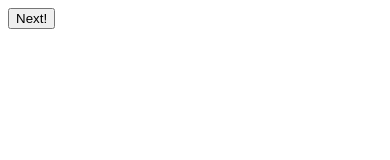
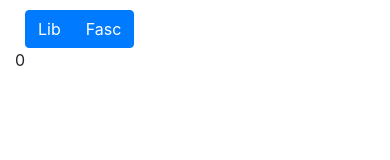
Before and after one commit to jasonsway/jasonsway.github.io, a plain HTML site: page index.html in a window 390 px wide. Drawn offline with nearby package versions, Linux system fonts and the light colour scheme.

Commit message:
updates + sound

```diff
--- a/css/style.css
+++ b/css/style.css
@@ -0,0 +1,8 @@
+#btn-group {
+  margin-top: 10px;
+  margin-left: 10px;
+}
+
+#myList {
+  padding-top: 10px;
+}
--- a/index.html
+++ b/index.html
@@ -1,15 +1,37 @@
 <!DOCTYPE html>
 <html>
-  <head>
-    <meta charset="UTF-8">
-    <title>title</title>
-  </head>
-  <body>
-  <div id="output"></div>
+<head>
+  <meta charset="utf-8">
+  <meta http-equiv="X-UA-Compatible" content="IE=edge">
+  <meta name="viewport" content="width=device-width, initial-scale=1">
+  <title>Lib Fasc</title>
+  <link rel="stylesheet" href="css/style.css">
 
-  <div>
-    <button type="button" id="next_button" onclick="hitMe()">Next!</span>
-</div>
+  <link rel="stylesheet" href="https://stackpath.bootstrapcdn.com/bootstrap/4.3.1/css/bootstrap.min.css" integrity="sha384-ggOyR0iXCbMQv3Xipma34MD+dH/1fQ784/j6cY/iJTQUOhcWr7x9JvoRxT2MZw1T" crossorigin="anonymous">
+
+</head>
+<body>
+
+  <div class="container">
+    <div class="row">
+      <div class="col-sm">
+        <div class="btn-group" role="group" aria-label="Basic example" id="btn-group">
+        <button type="button" class="btn btn-primary" onclick="hitLib()" id="lib-button">Lib</button>
+        <button type="button" class="btn btn-primary" onclick="hitFasc()" id="fasc-button">Fasc</button>
+        </div>
+
+        <p id="counter">0</p>
+      </div>
+      <div class="col-sm">
+          <ul id="myList">
+          </ul>
+      </div>
+    </div>
+  </div>
+
+
   <script src="js/script.js"></script>
-  </body>
+  <script src="https://ajax.googleapis.com/ajax/libs/jquery/1.11.1/jquery.min.js"></script>
+  <script src="https://maxcdn.bootstrapcdn.com/bootstrap/3.2.0/js/bootstrap.min.js"></script>
+</body>
 </html>
--- a/js/script.js
+++ b/js/script.js
@@ -1,6 +1,19 @@
+
+// stores the deck
 var deck = ["Liberal", "Liberal", "Liberal", "Liberal", "Liberal", "Liberal", "Fascist", "Fascist", "Fascist", "Fascist", "Fascist", "Fascist", "Fascist", "Fascist", "Fascist", "Fascist", "Fascist"]
-var i = 0;
 
+// play music
+function playAudio(url) {
+  var a = new Audio(url);
+  a.play();
+}
+
+// sound chosen
+// button.mp3
+// click2.wav
+var sound = 'realplay.m4a'
+
+// random shuffle
 function shuffle()
 {
   // for 1000 turns
@@ -17,15 +30,11 @@ function shuffle()
 
 }
 
-function nextItem() {
-    i = i + 1; // increase i by one
-    i = i % deck.length; // if we've gone too high, start from `0` again
-    return deck[i]; // give us back the item of where we are now
-}
-
+// shuffle the deck
 shuffle()
 
-i = 0;
+// counter
+var i = 0;
 
 function hitMe() {
   var btn = document.createElement("p");
@@ -34,13 +43,62 @@ function hitMe() {
   i++;
 }
 
-/*
-document.getElementById('next_button').addEventListener(
-    'click', // we want to listen for a click
-    function (e) { // the e here is the event itself
-        document.getElementById('output').textContent = nextItem();
-    }
-);
-*/
+// lib button
+function hitLib() {
+  playAudio(sound)
+  if (deck[i] == "Liberal") {
+    var node = document.createElement("LI");
+    var textnode = document.createTextNode(deck[i]);
+    node.appendChild(textnode);
+    document.getElementById("myList").appendChild(node);
+
+    i++;
+
+    document.getElementById('counter').innerHTML = i;
+  }
+  else {
+    var node = document.createElement("LI");
+    var textnode = document.createTextNode("GAME OVER.");
+    node.appendChild(textnode);
+    document.getElementById("myList").appendChild(node);
+
+    document.getElementById("lib-button").disabled = true;
+    document.getElementById("fasc-button").disabled = true;
+
+    // playAudio('gameover.wav')
+
+
+  }
+
+}
+
+// fasc button
+function hitFasc() {
+    playAudio(sound)
+
+  if (deck[i] == "Fascist") {
+    var node = document.createElement("LI");
+    var textnode = document.createTextNode(deck[i]);
+    node.appendChild(textnode);
+    document.getElementById("myList").appendChild(node);
+
+    i++;
+
+    document.getElementById('counter').innerHTML = i;
+  }
+  else {
+    var node = document.createElement("LI");
+    var textnode = document.createTextNode("GAME OVER.");
+    node.appendChild(textnode);
+    document.getElementById("myList").appendChild(node);
+
+    document.getElementById("lib-button").disabled = true;
+    document.getElementById("fasc-button").disabled = true;
+
+    // playAudio('gameover.wav')
+
+  }
+
+}
 
 console.log(deck)
```
Also changed, not shown: 4 other files.
